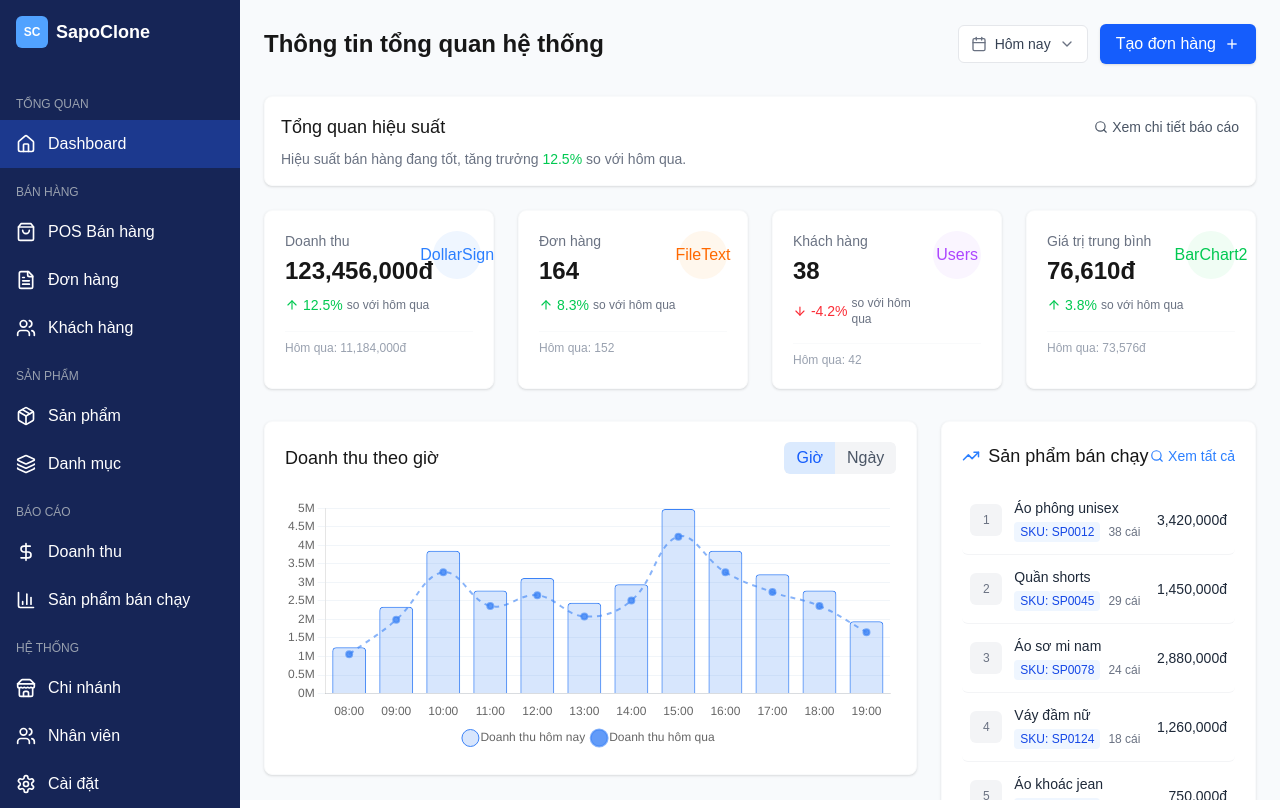
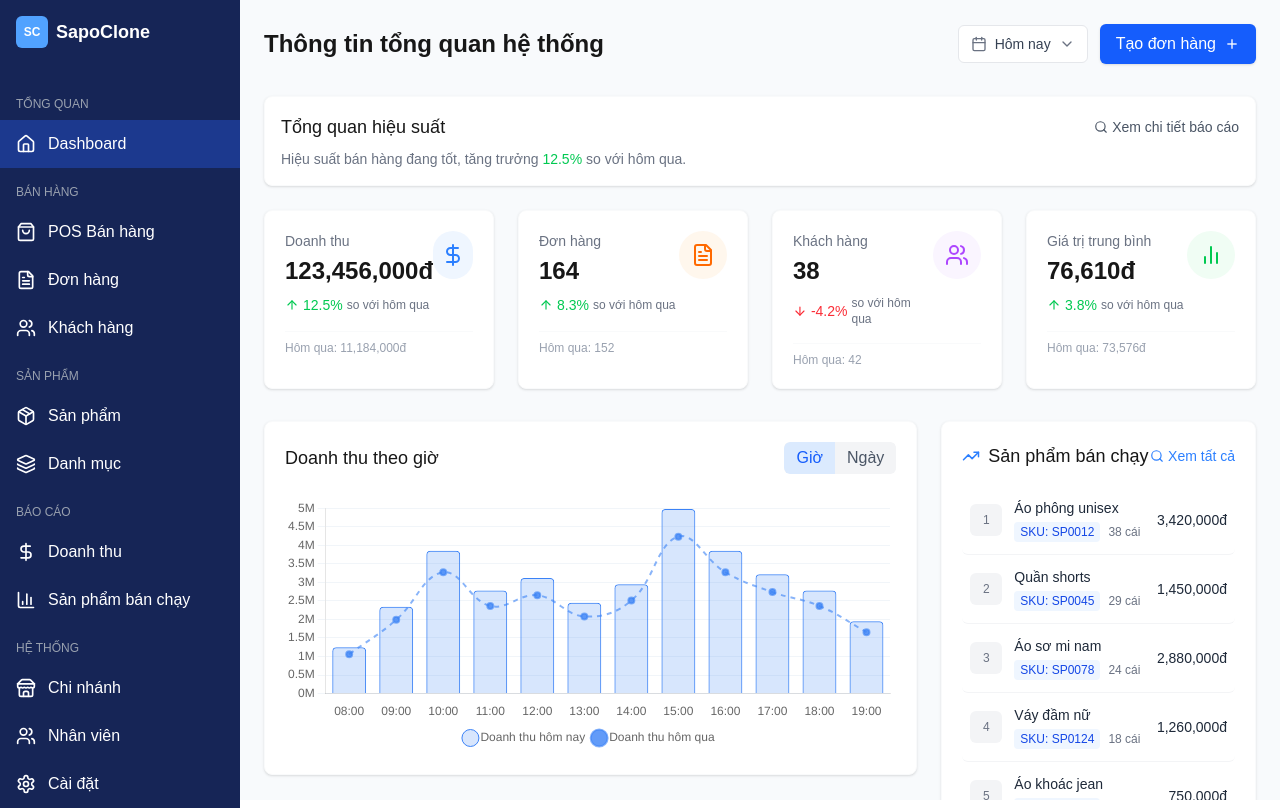
Before and after one commit to hoanggia7398/clone-sapo-web-app, a Next.js app: page / in a window 1280 px wide. Built offline with nearby package versions, Linux system fonts and the light colour scheme.

Commit message:
fix icon

```diff
--- a/src/components/Dashboard/StatsCard.tsx
+++ b/src/components/Dashboard/StatsCard.tsx
@@ -1,4 +1,11 @@
-import { ArrowUp, ArrowDown } from "lucide-react";
+import {
+  ArrowUp,
+  ArrowDown,
+  BarChart2,
+  DollarSign,
+  FileText,
+  Users,
+} from "lucide-react";
 
 interface StatsCardProps {
   title: string;
@@ -8,7 +15,7 @@ interface StatsCardProps {
     isPositive: boolean;
   };
   previousValue: string;
-  icon: React.ReactNode;
+  icon: string | React.ReactNode; // Updated to accept string or React.ReactNode
   iconBgColor: string;
   iconColor: string;
 }
@@ -26,6 +33,25 @@ export default function StatsCard({
   const formattedChangeValue = change.isPositive
     ? change.value
     : `-${change.value}`;
+
+  // Render the appropriate icon component based on the icon name
+  const renderIcon = () => {
+    if (typeof icon === "string") {
+      switch (icon) {
+        case "DollarSign":
+          return <DollarSign size={24} />;
+        case "FileText":
+          return <FileText size={24} />;
+        case "Users":
+          return <Users size={24} />;
+        case "BarChart2":
+          return <BarChart2 size={24} />;
+        default:
+          return null;
+      }
+    }
+    return icon;
+  };
 
   return (
     <div className="bg-white p-5 rounded-lg shadow-sm border border-gray-50 transition-all duration-200 hover:shadow-md hover:border-gray-100 group">
@@ -50,7 +76,7 @@ export default function StatsCard({
         <div
           className={`${iconBgColor} h-12 w-12 flex items-center justify-center rounded-full ${iconColor} transition-transform group-hover:scale-110`}
         >
-          {icon}
+          {renderIcon()}
         </div>
       </div>
       <p className="text-gray-400 text-xs mt-4 border-t border-gray-50 pt-2">
```
